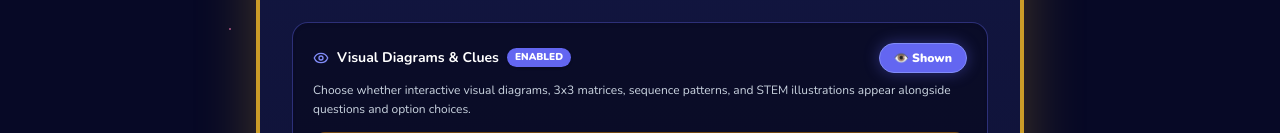
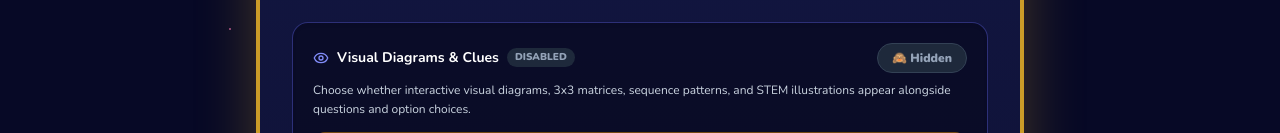
Before and after one commit to baranidharan-ravi/thinksheet-app, a React (Vite) app: page / in a window 1280 px wide. Shown: the part 1051-1184 px from the top of the page. Built offline with nearby package versions, Linux system fonts and the light colour scheme; no server answers.

Commit message:
Disable visual diagrams by default and make Submit and Next buttons sticky at bottom

```diff
--- a/src/App.jsx
+++ b/src/App.jsx
@@ -778,8 +778,8 @@ export default function App() {
 										/>
 									</div>
 
-									{/* Action Bar aligned at the bottom */}
-									<div className='flex items-center justify-between gap-3 pt-3 mt-auto select-none border-t border-white/10'>
+									{/* Action Bar sticky at the bottom */}
+									<div className='sticky bottom-0 sm:bottom-2 z-30 flex items-center justify-between gap-3 py-3 px-3 sm:px-4 mt-auto select-none border-t border-white/15 bg-[#0C1033]/95 backdrop-blur-md rounded-2xl shadow-[0_-8px_25px_rgba(0,0,0,0.5)]'>
 										<div className='flex items-center gap-2 sm:gap-3'>
 											{/* Power-up Hint Button */}
 											<button
--- a/src/features/dashboard/SkillSelectionDashboard.jsx
+++ b/src/features/dashboard/SkillSelectionDashboard.jsx
@@ -25,7 +25,7 @@ const SkillSelectionDashboard = memo(function SkillSelectionDashboard({
 		autoAdvanceEnabled: true,
 		autoAdvanceSeconds: 7,
 	},
-	showVisualDiagrams = true,
+	showVisualDiagrams = false,
 }) {
 	const [infoModalTopic, setInfoModalTopic] = useState(null);
 	const [hasApiKey, setHasApiKey] = useState(false);
--- a/src/features/quest/OptionsGrid.jsx
+++ b/src/features/quest/OptionsGrid.jsx
@@ -15,7 +15,7 @@ const OptionsGrid = memo(function OptionsGrid({
 	isSubmitted,
 	correctAnswerId,
 	soundEnabled,
-	showVisualDiagrams = true,
+	showVisualDiagrams = false,
 }) {
 	return (
 		<div className='grid grid-cols-1 sm:grid-cols-2 gap-3.5 sm:gap-4.5 p-1 flex-1 h-full w-full'>
--- a/src/features/quest/QuestionCard.jsx
+++ b/src/features/quest/QuestionCard.jsx
@@ -10,7 +10,7 @@ const QuestionCard = memo(function QuestionCard({
 	onZoomClick,
 	soundEnabled,
 	isSubmitted = false,
-	showVisualDiagrams = true,
+	showVisualDiagrams = false,
 }) {
 	const [isSpeaking, setIsSpeaking] = useState(false);
 
--- a/src/features/quest/SolutionPanel.jsx
+++ b/src/features/quest/SolutionPanel.jsx
@@ -134,12 +134,12 @@ const SolutionPanel = memo(function SolutionPanel({
 				</div>
 			</div>
 
-			{/* NEXT BUTTON: Positioned right below the Solution section for instant access */}
+			{/* NEXT BUTTON: Sticky at the bottom of the screen */}
 			{onNext && (
-				<div className='flex justify-end mt-1'>
+				<div className='sticky bottom-0 sm:bottom-2 z-30 flex justify-end mt-2 pt-2.5 pb-2 px-2 bg-[#0C1033]/95 backdrop-blur-md rounded-2xl border-t border-white/15 shadow-[0_-8px_25px_rgba(0,0,0,0.5)]'>
 					<button
 						onClick={onNext}
-						className='w-full sm:w-auto px-10 py-3.5 sm:py-4 rounded-full bg-[#FF5B84] hover:bg-[#FF435A] text-white font-black text-sm sm:text-lg tracking-wider uppercase hover:scale-105 active:scale-95 shadow-[0_8px_20px_rgba(255,91,132,0.5)] flex items-center justify-center gap-2 cursor-pointer transition-all animate-bounce-short'>
+						className='w-full sm:w-auto px-10 py-3.5 sm:py-4 rounded-full bg-[#FF5B84] hover:bg-[#FF435A] text-white font-black text-sm sm:text-lg tracking-wider uppercase hover:scale-105 active:scale-95 shadow-[0_8px_25px_rgba(255,91,132,0.6)] flex items-center justify-center gap-2 cursor-pointer transition-all animate-bounce-short border-2 border-white/20'>
 						<span>
 							{hasCountdown ?
 								`Next (${autoAdvanceCountdown}s)`
--- a/src/features/results/QuestionSummary.jsx
+++ b/src/features/results/QuestionSummary.jsx
@@ -22,7 +22,7 @@ const QuestionSummary = memo(function QuestionSummary({
 	setActiveTab,
 	soundEnabled,
 	onBackToDashboard,
-	showVisualDiagrams = true,
+	showVisualDiagrams = false,
 }) {
 	const [expandedIndex, setExpandedIndex] = useState(null);
 
--- a/src/utils/progressTracker.js
+++ b/src/utils/progressTracker.js
@@ -56,7 +56,7 @@ export function saveStoredTimerConfig(config) {
 	}
 }
 
-const VISUAL_DIAGRAMS_CONFIG_KEY = 'astroquest_show_visual_diagrams_v1';
+const VISUAL_DIAGRAMS_CONFIG_KEY = 'astroquest_show_visual_diagrams_v2';
 
 export function getStoredShowVisualDiagrams() {
 	try {
@@ -65,7 +65,7 @@ export function getStoredShowVisualDiagrams() {
 			return raw === 'true';
 		}
 	} catch {}
-	return true; // Default to true (visual diagrams enabled)
+	return false; // Default to false (visual diagrams disabled by default)
 }
 
 export function saveStoredShowVisualDiagrams(show) {
```
Also changed, not shown: scripts/generateDocx.js (+7 -1 lines), documentation/AstroQuest_Implementation_Documentation.md (line endings or trailing spaces), 2 other files (tests, documents, lock files or other folders).
